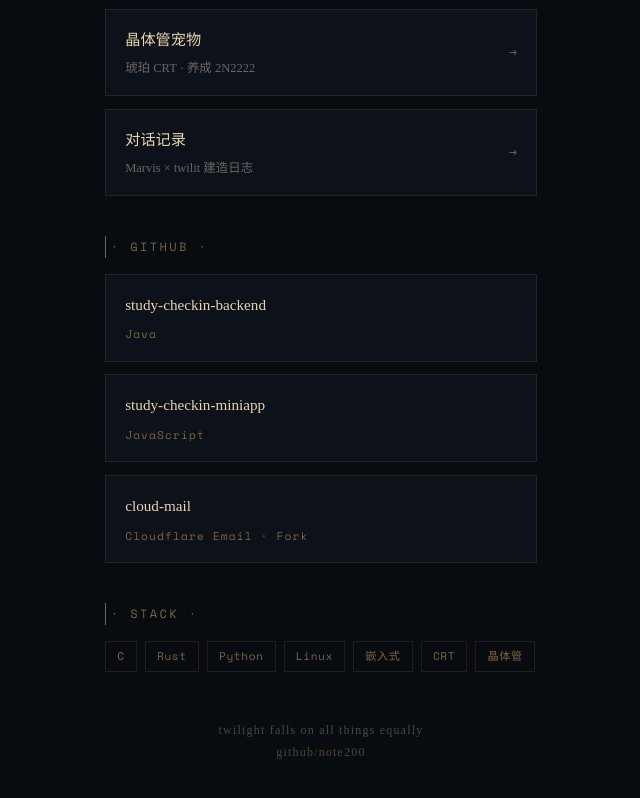
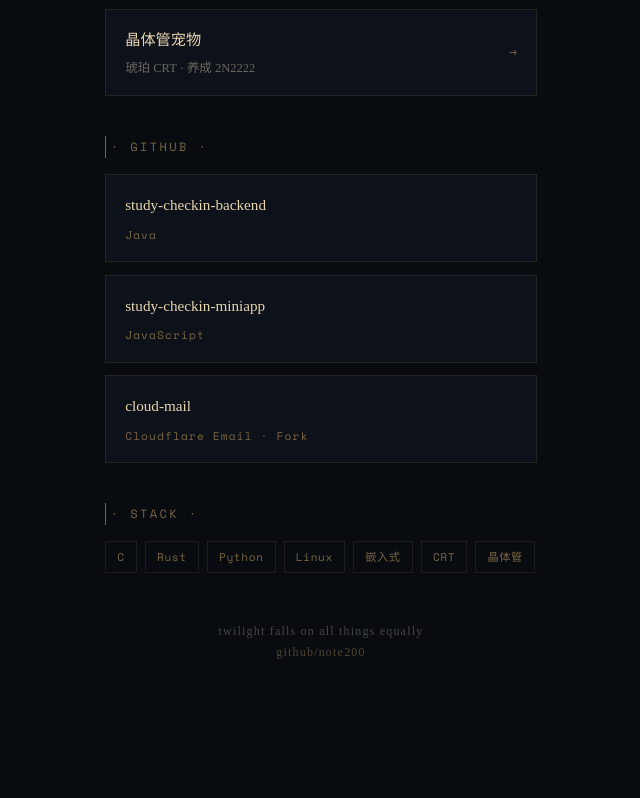
Before and after one commit to Note200/twilit-site, a plain HTML site: page index.html in a window 1280 px wide. Shown: the part 1065-1863 px from the top of the page, without its empty margins (319-959 px from the left). After the commit the page ends 1793 px from the top, so only its background shows below. Drawn offline with nearby package versions, Linux system fonts and the light colour scheme; animation ran at ten frames a second.

Commit message:
移除首页chatlog入口卡片

```diff
--- a/index.html
+++ b/index.html
@@ -538,13 +538,6 @@
         </div>
         <span class="project-arrow">→</span>
       </a>
-      <a href="chatlog.html" class="project-card">
-        <div>
-          <div class="project-name">对话记录</div>
-          <div class="project-desc">Marvis × twilit 建造日志</div>
-        </div>
-        <span class="project-arrow">→</span>
-      </a>
     </div>
   </section>
 
```
